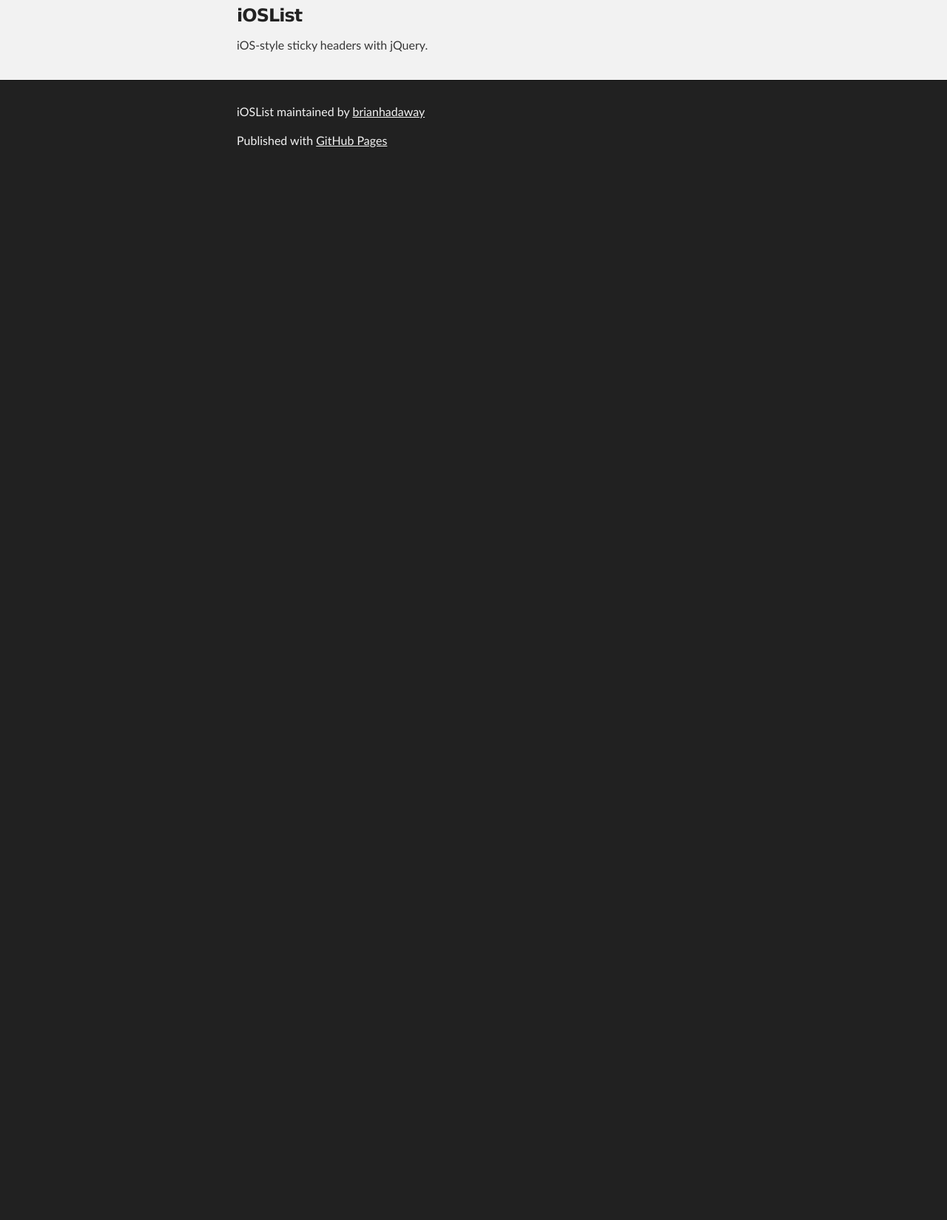
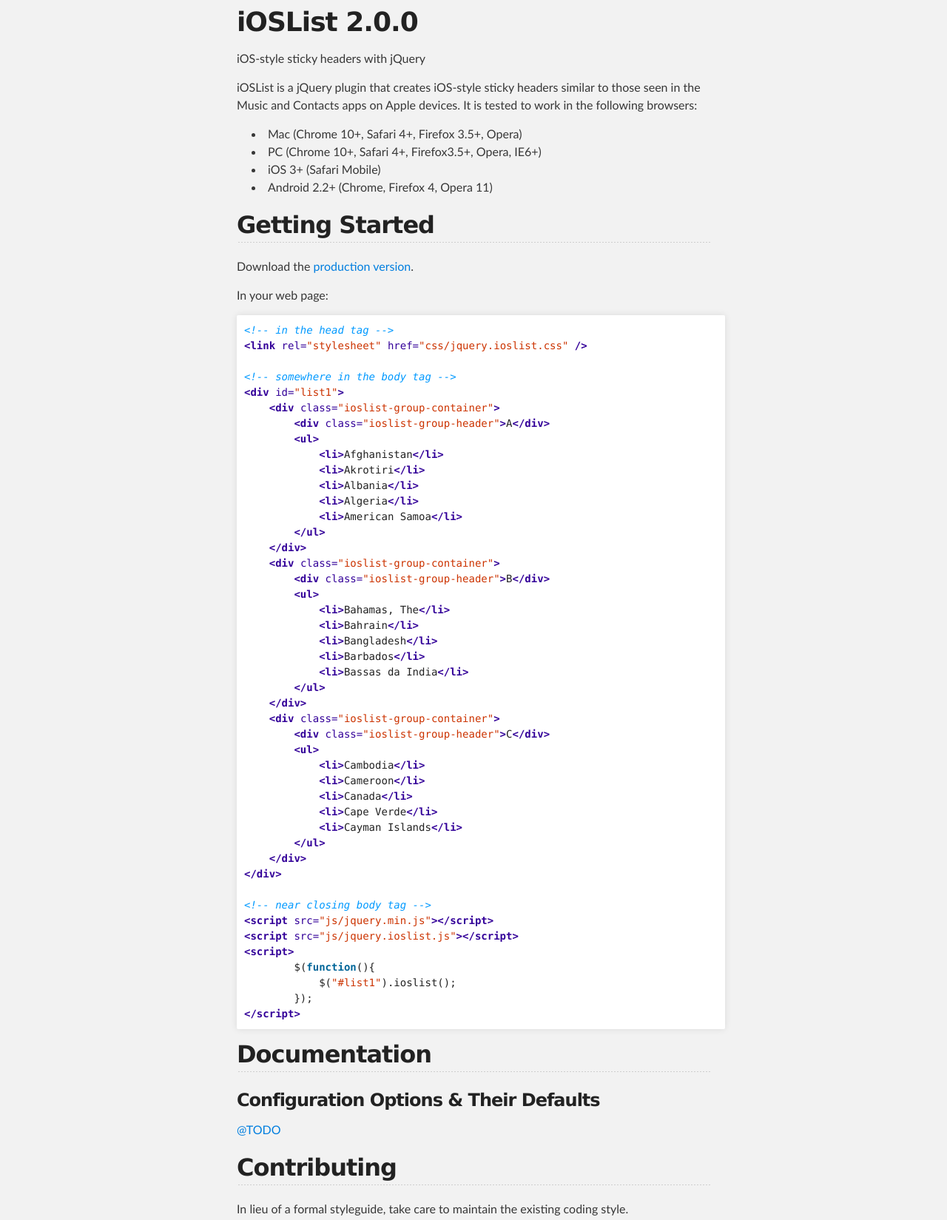
Before and after one commit to brianhadaway/iOSList, a plain HTML site: page index.html in a window 1280 px wide. Shown: the part 293-1942 px from the top of the page at 74% size. Before the commit the page ends 800 px from the top, so only its background shows below. Drawn offline with Linux system fonts and the light colour scheme.

```diff
--- a/index.html
+++ b/index.html
@@ -31,10 +31,97 @@
     <!-- MAIN CONTENT -->
     <div id="main_content_wrap" class="outer">
       <section id="main_content" class="inner">
-        <h3>
-<a name="ioslist" class="anchor" href="#ioslist"><span class="octicon octicon-link"></span></a>iOSList</h3>
+        <h1>
+<a name="ioslist-200" class="anchor" href="#ioslist-200"><span class="octicon octicon-link"></span></a>iOSList 2.0.0</h1>
 
-<p>iOS-style sticky headers with jQuery.</p>
+<p>iOS-style sticky headers with jQuery</p>
+
+<p>iOSList is a jQuery plugin that creates iOS-style sticky headers similar to those seen in the Music and Contacts apps on Apple devices. It is tested to work in the following browsers:</p>
+
+<ul>
+<li>Mac (Chrome 10+, Safari 4+, Firefox 3.5+, Opera)</li>
+<li>PC (Chrome 10+, Safari 4+, Firefox3.5+, Opera, IE6+)</li>
+<li>iOS 3+ (Safari Mobile)</li>
+<li>Android 2.2+ (Chrome, Firefox 4, Opera 11)</li>
+</ul><h2>
+<a name="getting-started" class="anchor" href="#getting-started"><span class="octicon octicon-link"></span></a>Getting Started</h2>
+
+<p>Download the <a href="https://github.com/brianhadaway/iOSList/zipball/master">production version</a>.</p>
+
+<p>In your web page:</p>
+
+<div class="highlight highlight-html"><pre><span class="c">&lt;!-- in the head tag --&gt;</span>
+<span class="nt">&lt;link</span> <span class="na">rel=</span><span class="s">"stylesheet"</span> <span class="na">href=</span><span class="s">"css/jquery.ioslist.css"</span> <span class="nt">/&gt;</span>
+
+<span class="c">&lt;!-- somewhere in the body tag --&gt;</span>
+<span class="nt">&lt;div</span> <span class="na">id=</span><span class="s">"list1"</span><span class="nt">&gt;</span>
+    <span class="nt">&lt;div</span> <span class="na">class=</span><span class="s">"ioslist-group-container"</span><span class="nt">&gt;</span>
+        <span class="nt">&lt;div</span> <span class="na">class=</span><span class="s">"ioslist-group-header"</span><span class="nt">&gt;</span>A<span class="nt">&lt;/div&gt;</span>
+        <span class="nt">&lt;ul&gt;</span>
+            <span class="nt">&lt;li&gt;</span>Afghanistan<span class="nt">&lt;/li&gt;</span>
+            <span class="nt">&lt;li&gt;</span>Akrotiri<span class="nt">&lt;/li&gt;</span>
+            <span class="nt">&lt;li&gt;</span>Albania<span class="nt">&lt;/li&gt;</span>
+            <span class="nt">&lt;li&gt;</span>Algeria<span class="nt">&lt;/li&gt;</span>
+            <span class="nt">&lt;li&gt;</span>American Samoa<span class="nt">&lt;/li&gt;</span>
+        <span class="nt">&lt;/ul&gt;</span>
+    <span class="nt">&lt;/div&gt;</span>
+    <span class="nt">&lt;div</span> <span class="na">class=</span><span class="s">"ioslist-group-container"</span><span class="nt">&gt;</span>
+        <span class="nt">&lt;div</span> <span class="na">class=</span><span class="s">"ioslist-group-header"</span><span class="nt">&gt;</span>B<span class="nt">&lt;/div&gt;</span>
+        <span class="nt">&lt;ul&gt;</span>
+            <span class="nt">&lt;li&gt;</span>Bahamas, The<span class="nt">&lt;/li&gt;</span>
+            <span class="nt">&lt;li&gt;</span>Bahrain<span class="nt">&lt;/li&gt;</span>
+            <span class="nt">&lt;li&gt;</span>Bangladesh<span class="nt">&lt;/li&gt;</span>
+            <span class="nt">&lt;li&gt;</span>Barbados<span class="nt">&lt;/li&gt;</span>
+            <span class="nt">&lt;li&gt;</span>Bassas da India<span class="nt">&lt;/li&gt;</span>
+        <span class="nt">&lt;/ul&gt;</span>
+    <span class="nt">&lt;/div&gt;</span>
+    <span class="nt">&lt;div</span> <span class="na">class=</span><span class="s">"ioslist-group-container"</span><span class="nt">&gt;</span>
+        <span class="nt">&lt;div</span> <span class="na">class=</span><span class="s">"ioslist-group-header"</span><span class="nt">&gt;</span>C<span class="nt">&lt;/div&gt;</span>
+        <span class="nt">&lt;ul&gt;</span>
+            <span class="nt">&lt;li&gt;</span>Cambodia<span class="nt">&lt;/li&gt;</span>
+            <span class="nt">&lt;li&gt;</span>Cameroon<span class="nt">&lt;/li&gt;</span>
+            <span class="nt">&lt;li&gt;</span>Canada<span class="nt">&lt;/li&gt;</span>
+            <span class="nt">&lt;li&gt;</span>Cape Verde<span class="nt">&lt;/li&gt;</span>
+            <span class="nt">&lt;li&gt;</span>Cayman Islands<span class="nt">&lt;/li&gt;</span>
+        <span class="nt">&lt;/ul&gt;</span>
+    <span class="nt">&lt;/div&gt;</span>
+<span class="nt">&lt;/div&gt;</span>
+
+<span class="c">&lt;!-- near closing body tag --&gt;</span>
+<span class="nt">&lt;script </span><span class="na">src=</span><span class="s">"js/jquery.min.js"</span><span class="nt">&gt;&lt;/script&gt;</span>
+<span class="nt">&lt;script </span><span class="na">src=</span><span class="s">"js/jquery.ioslist.js"</span><span class="nt">&gt;&lt;/script&gt;</span>
+<span class="nt">&lt;script&gt;</span>
+        <span class="nx">$</span><span class="p">(</span><span class="kd">function</span><span class="p">(){</span>
+            <span class="nx">$</span><span class="p">(</span><span class="s2">"#list1"</span><span class="p">).</span><span class="nx">ioslist</span><span class="p">();</span>
+        <span class="p">});</span>
+<span class="nt">&lt;/script&gt;</span>
+</pre></div>
+
+<h2>
+<a name="documentation" class="anchor" href="#documentation"><span class="octicon octicon-link"></span></a>Documentation</h2>
+
+<h3>
+<a name="configuration-options--their-defaults" class="anchor" href="#configuration-options--their-defaults"><span class="octicon octicon-link"></span></a>Configuration Options &amp; Their Defaults</h3>
+
+<p><a href="https://github.com/TODO" class="user-mention">@TODO</a></p>
+
+<h2>
+<a name="contributing" class="anchor" href="#contributing"><span class="octicon octicon-link"></span></a>Contributing</h2>
+
+<p>In lieu of a formal styleguide, take care to maintain the existing coding style.</p>
+
+<p><em>Also, please don't edit JS files in the "dist" subdirectory as they are generated via grunt. You'll find source code in the "src" subdirectory!</em></p>
+
+<h2>
+<a name="release-history" class="anchor" href="#release-history"><span class="octicon octicon-link"></span></a>Release History</h2>
+
+<p><a href="https://github.com/brianhadaway/iOSList/releases">Release History</a></p>
+
+<h2>
+<a name="license" class="anchor" href="#license"><span class="octicon octicon-link"></span></a>License</h2>
+
+<p>Copyright (c) 2014 Brian Hadaway
+Licensed under the MIT license.</p>
       </section>
     </div>
 
```
Also changed, not shown: params.json (+1 -1 lines).
